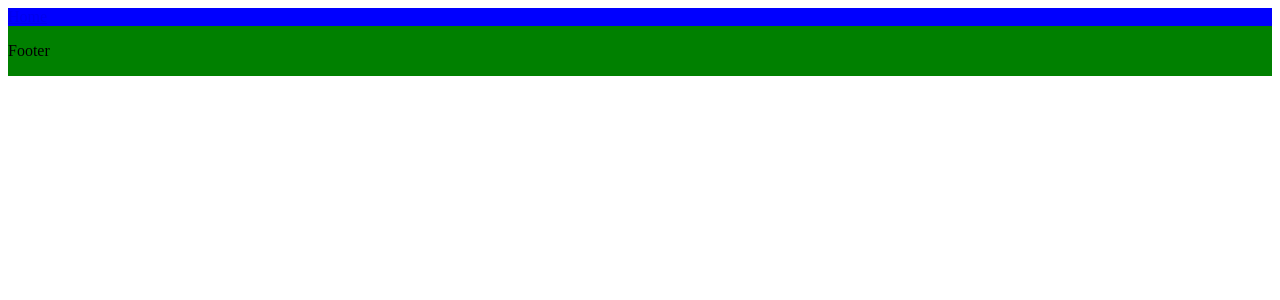
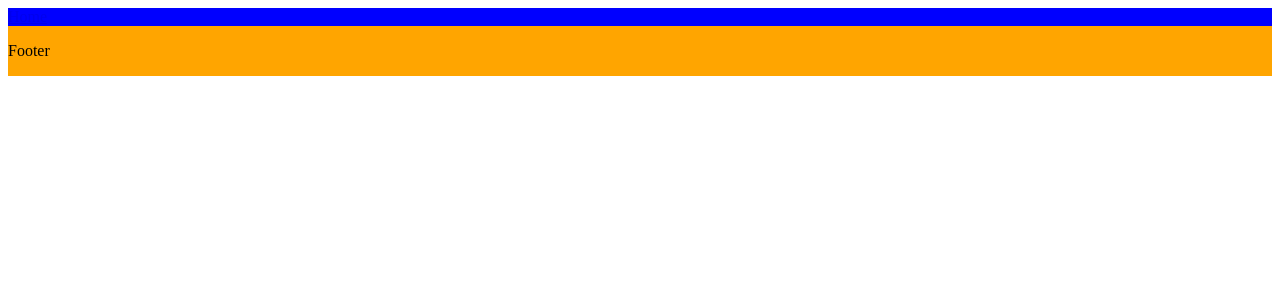
Before and after one commit to yenytm/ParkScape, a React (Vite) app: page / in a window 1280 px wide. Shown: the top 300 px of the page. Built offline with nearby package versions, Linux system fonts and the light colour scheme.

Commit message:
orange footer

```diff
--- a/src/components/Root.jsx
+++ b/src/components/Root.jsx
@@ -9,7 +9,7 @@ export default function Root() {
 
       </nav>
       <Outlet />
-      <footer style={{display: "flex", backgroundColor: "green", margin: "auto"}}>
+      <footer style={{display: "flex", backgroundColor: "orange", margin: "auto"}}>
       <p>Footer</p>
       </footer>
     </>
```
